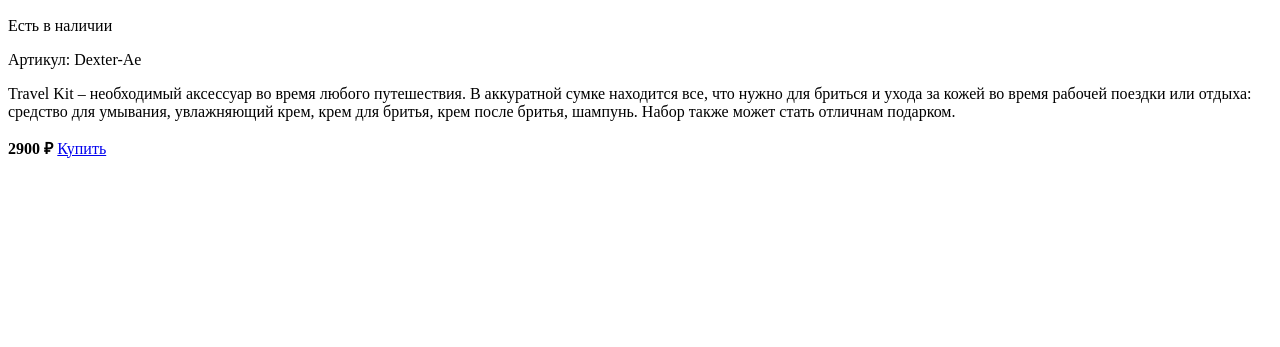
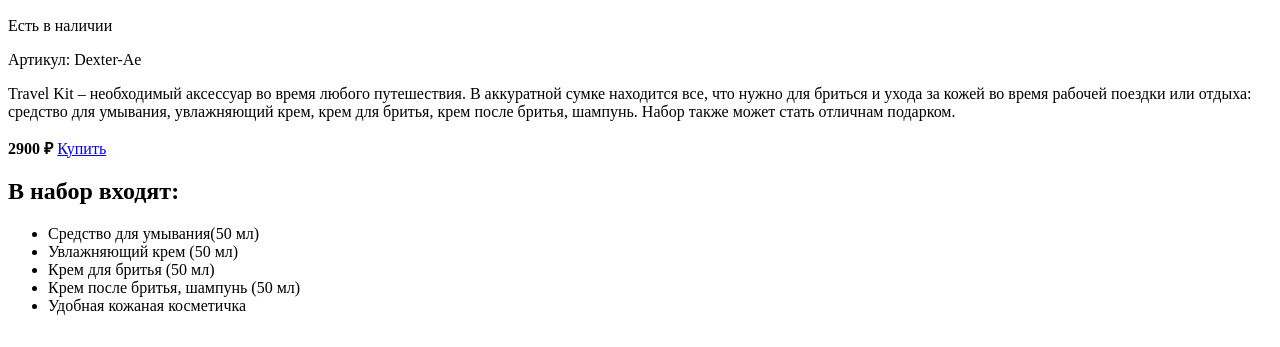
Before and after one commit to TimurSivakov/871733-barbershop-24, a plain HTML site: page catalog-item.html in a window 1280 px wide. Shown: the part 453-800 px from the top of the page. Drawn offline with Linux system fonts and the light colour scheme.

Commit message:
Добавил раздел что входит в комплект товара

```diff
--- a/catalog-item.html
+++ b/catalog-item.html
@@ -52,7 +52,16 @@
           <a class="button" href="#">Купить</a>
         </p>
       </section>
-
+      <section class="what-is-included">
+        <h2>В набор входят:</h2>
+        <ul class="what-is-included-list">
+          <li>Средство для умывания(50 мл)</li>
+          <li>Увлажняющий крем (50 мл)</li>
+          <li>Крем для бритья (50 мл)</li>
+          <li>Крем после бритья, шампунь (50 мл)</li>
+          <li>Удобная кожаная косметичка</li>
+        </ul>
+      </section>
 
     </main>
 
```
